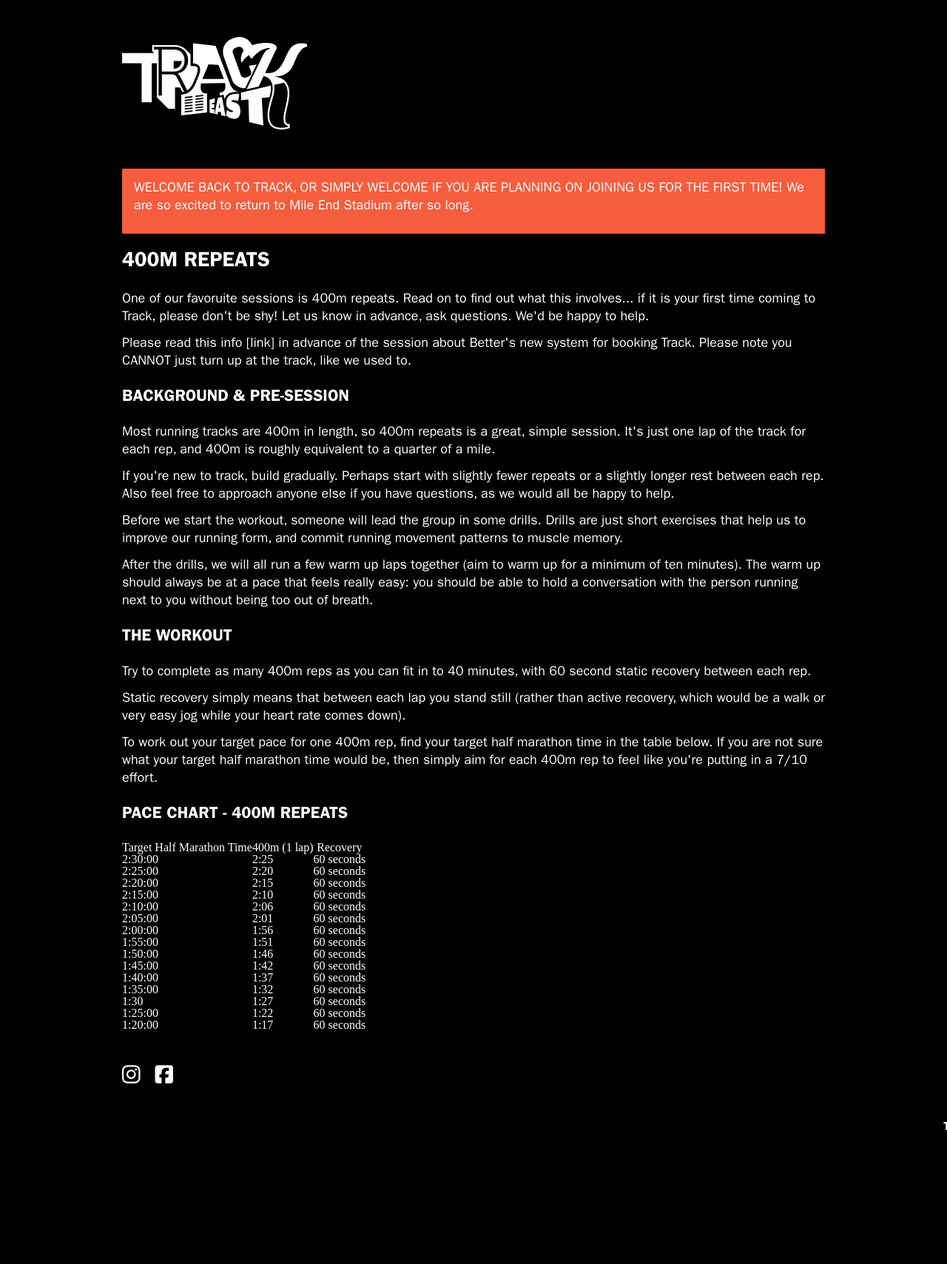
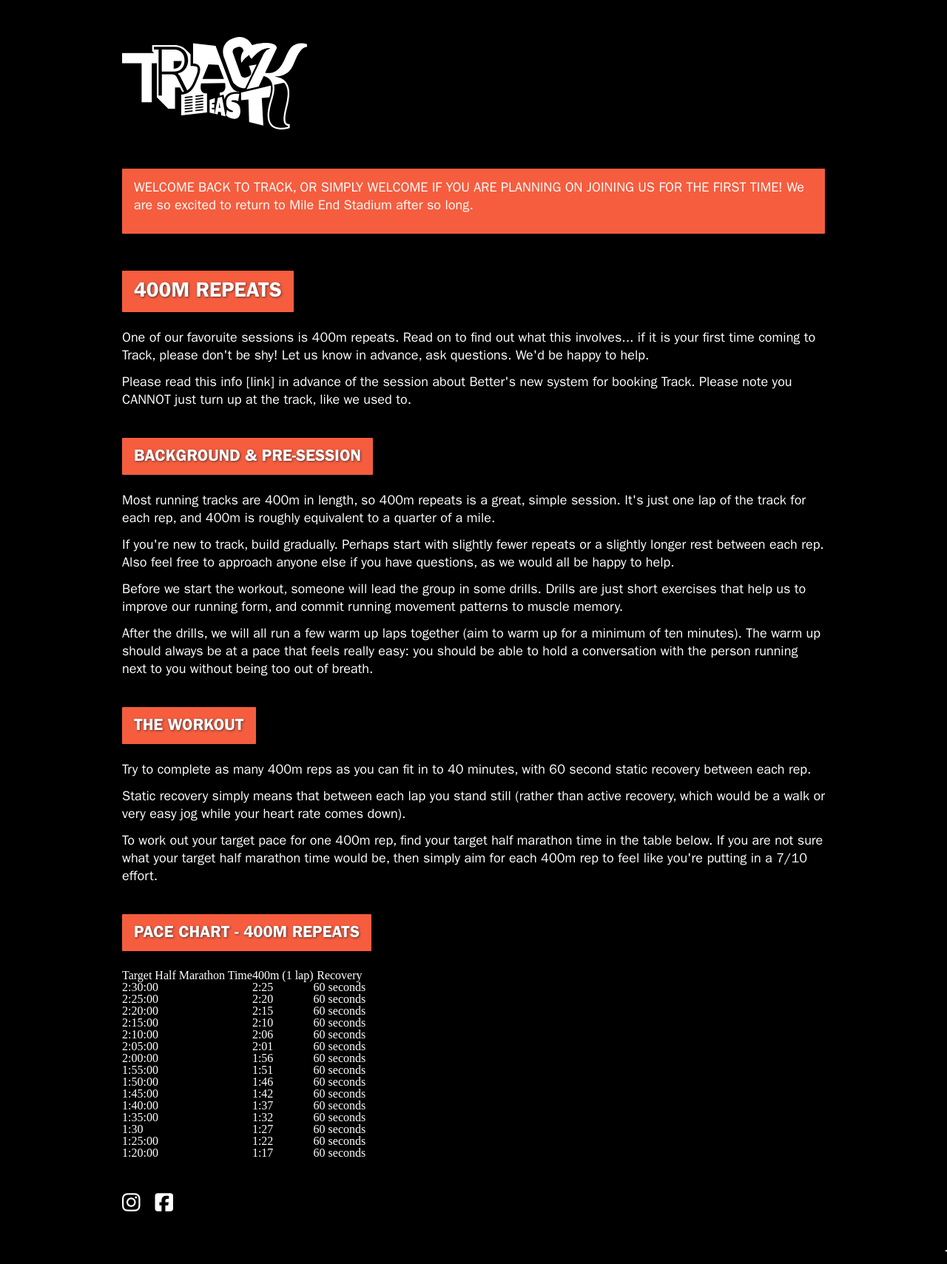
Before and after one commit to benhubbard434/trackeast, a Jekyll site: the page built from 400-repeats.html, in a window 1280 px wide. Shown: the whole page at 74% size. Built offline with Jekyll 4.4.1, drawn with Linux system fonts in a browser that asks for light colours; nearby versions of some CDN libraries; some web fonts are replaced; before the commit the page ends 1536 px from its top, so only the background shows below that.

Commit message:
Update 400-repeats.html

```diff
--- a/400-repeats.html
+++ b/400-repeats.html
@@ -5,12 +5,12 @@
     <p>WELCOME BACK TO TRACK, OR SIMPLY WELCOME IF YOU ARE PLANNING ON JOINING US FOR THE FIRST TIME! We are so excited to return to Mile End Stadium after so long.</p>
 </div>
 
-<h1>400m repeats</h1>
+<h1 class="orange-highlight">400m repeats</h1>
 <p>One of our favoruite sessions is 400m repeats. Read on to find out what this involves... if it is your first time coming to Track, please don't be shy! Let us know in advance, ask questions. We'd be happy to help.</p>
 
 <p>Please read this info [link] in advance of the session about Better's new system for booking Track. Please note you CANNOT just turn up at the track, like we used to.</p>
 
-<h4>Background & pre-session</h4>
+<h4 class="orange-highlight">Background & pre-session</h4>
             <p>Most running tracks are 400m in length, so 400m repeats is a great, simple session. It's just one lap of the track for each rep, and 400m is roughly equivalent to a quarter of a mile.</p>
             <p>If you're new to track, build gradually. Perhaps start with slightly fewer repeats or a slightly longer rest between each rep. Also feel free to approach anyone else if you have questions, as we would all be happy to help. </p>
             <p>Before we start the workout, someone will lead the group in some drills. Drills are just short exercises that help us to improve our running form, and commit running movement patterns to muscle memory. </p>
@@ -18,7 +18,7 @@
                 to you without being too out of breath.</p>
             <p>
             </p>
-<h3>The workout</h3>
+<h4 class="orange-highlight">The workout</h4>
             <p>Try to complete as many 400m reps as you can fit in to 40 minutes, with 60 second static recovery between each rep.</p>
             <p>Static recovery simply means that between each lap you stand still (rather than active recovery, which would be a walk or very easy jog while your heart rate comes down).</p>
             <p>To work out your target pace for one 400m rep, find your target half marathon time in the table below. If you are not sure what your target half marathon time would be, then simply aim for each 400m rep to feel like you're putting in
@@ -26,7 +26,7 @@
             <p>
             </p>
 
-                <h4>Pace chart - 400m repeats</h4>
+<h4 class="orange-highlight">Pace chart - 400m repeats</h4>
 
   <table>
 <thead>
```
